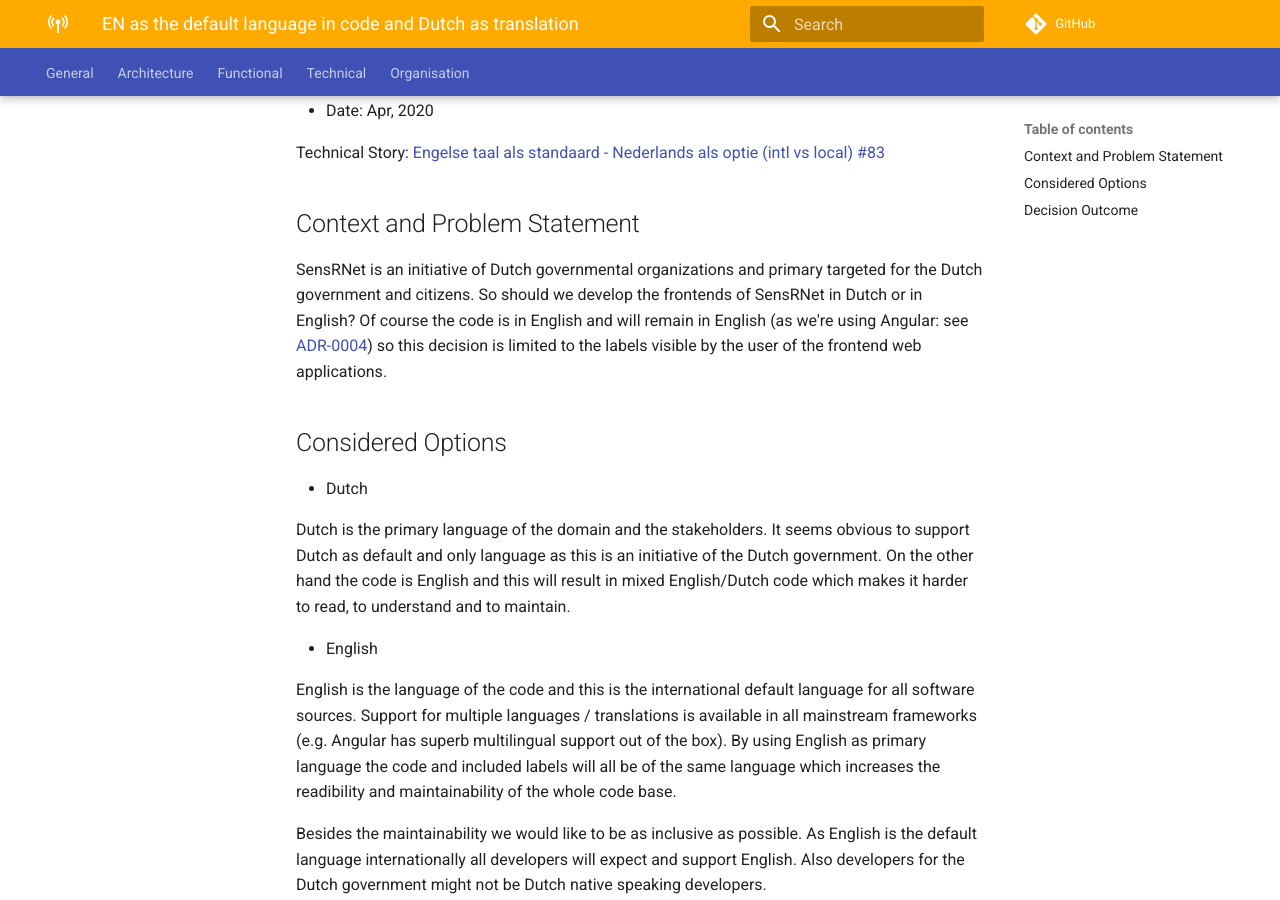
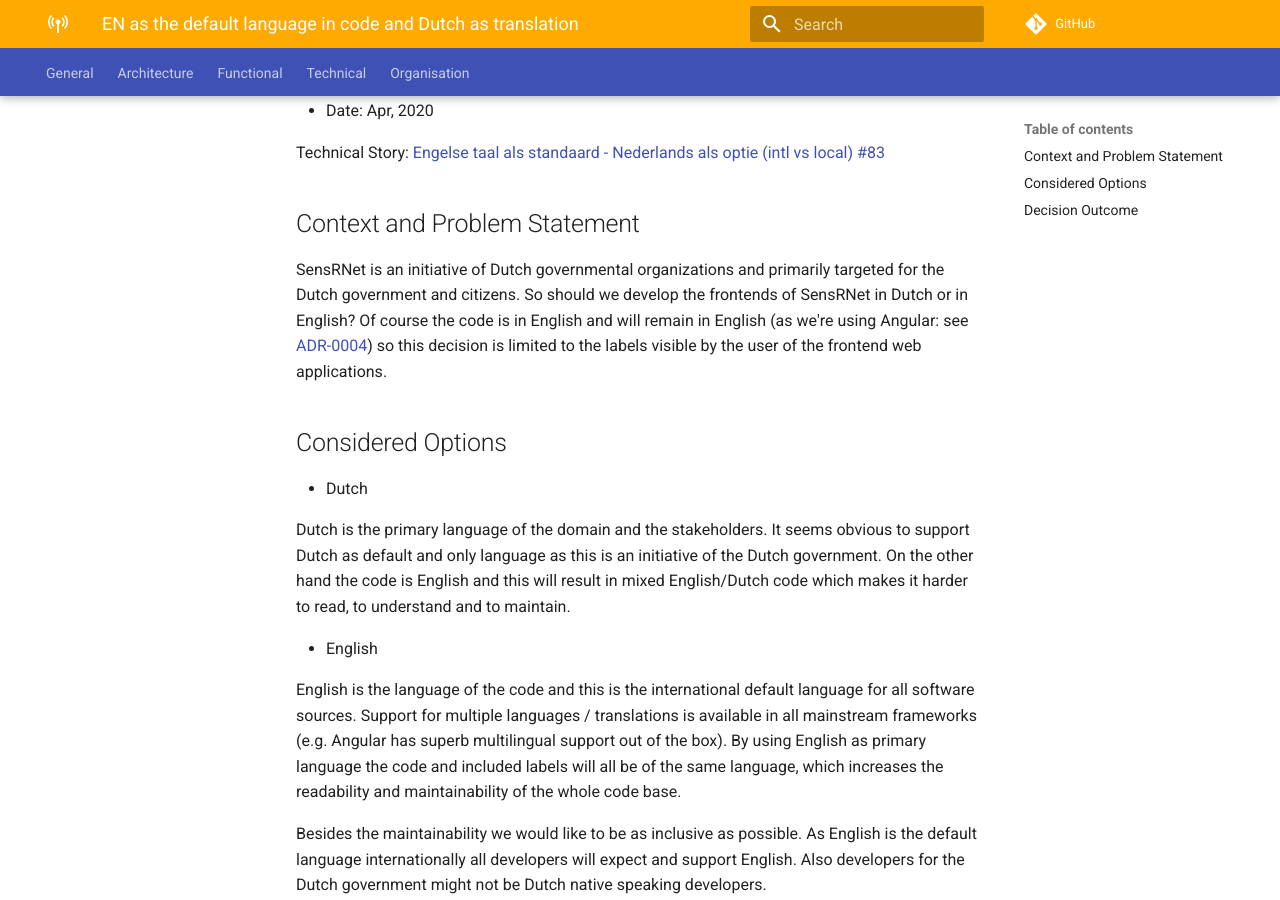
Before and after one commit to kadaster-labs/sensrnet-home, an MkDocs documentation site: the page built from docs/adr/0005-en-as-default-language-in-code-with-dutch-translation.md, in a window 1280 px wide and 900 px high, scrolled down 238 px. Built offline with MkDocs 1.6.1 and Material for MkDocs 9.7.7, drawn with Linux system fonts in a browser that asks for light colours; comment, search, counter and statistics services are not loaded.

Commit message:
fix typo

```diff
--- a/docs/adr/0005-en-as-default-language-in-code-with-dutch-translation.md
+++ b/docs/adr/0005-en-as-default-language-in-code-with-dutch-translation.md
@@ -8,7 +8,7 @@ Technical Story: [Engelse taal als standaard - Nederlands als optie (intl vs loc
 
 ## Context and Problem Statement
 
-SensRNet is an initiative of Dutch governmental organizations and primary targeted for the Dutch government and citizens. So should we develop the frontends of SensRNet in Dutch or in English? Of course the code is in English and will remain in English (as we're using Angular: see [ADR-0004](0004-angular-and-openlayers-as-frontend-stack.md)) so this decision is limited to the labels visible by the user of the frontend web applications.
+SensRNet is an initiative of Dutch governmental organizations and primarily targeted for the Dutch government and citizens. So should we develop the frontends of SensRNet in Dutch or in English? Of course the code is in English and will remain in English (as we're using Angular: see [ADR-0004](0004-angular-and-openlayers-as-frontend-stack.md)) so this decision is limited to the labels visible by the user of the frontend web applications.
 
 ## Considered Options
 
@@ -18,7 +18,7 @@ SensRNet is an initiative of Dutch governmental organizations and primary target
 
 * English
 
-  English is the language of the code and this is the international default language for all software sources. Support for multiple languages / translations is available in all mainstream frameworks (e.g. Angular has superb multilingual support out of the box). By using English as primary language the code and included labels will all be of the same language which increases the readibility and maintainability of the whole code base.
+  English is the language of the code and this is the international default language for all software sources. Support for multiple languages / translations is available in all mainstream frameworks (e.g. Angular has superb multilingual support out of the box). By using English as primary language the code and included labels will all be of the same language, which increases the readability and maintainability of the whole code base.
 
   Besides the maintainability we would like to be as inclusive as possible. As English is the default language internationally all developers will expect and support English. Also developers for the Dutch government might not be Dutch native speaking developers.
 
```
